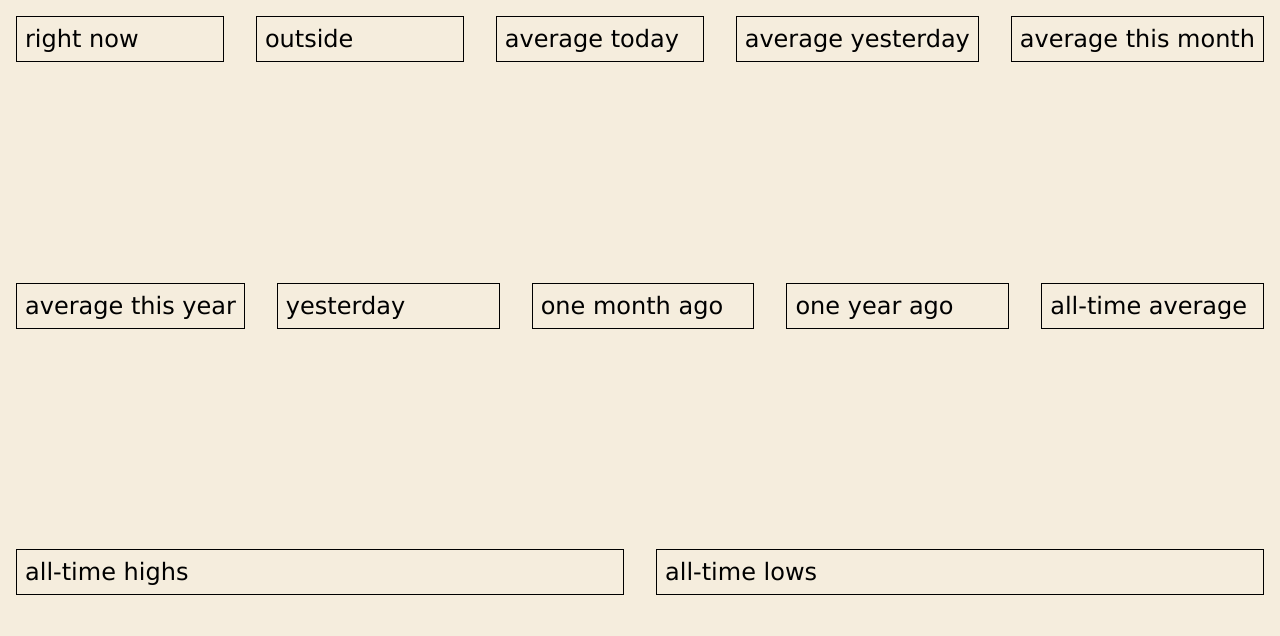
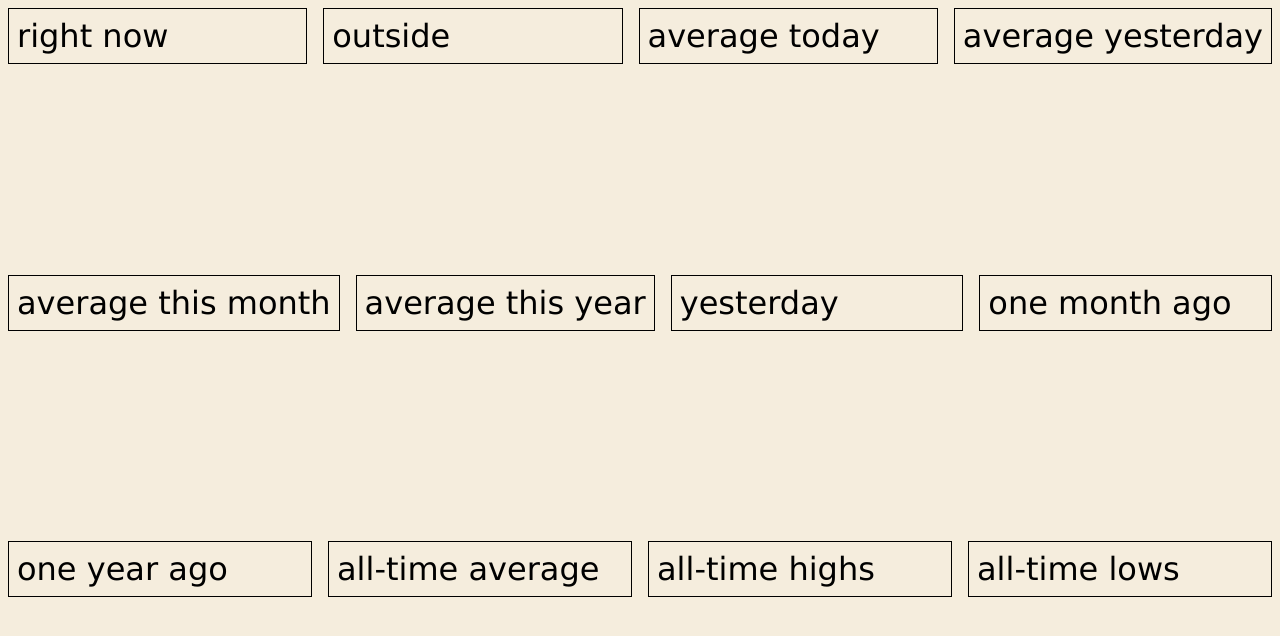
Before and after one commit to emheyboer/araweb, a website: page public/index.html in a window 1280 px wide. Drawn offline with Linux system fonts and the light colour scheme; no server answers.

Commit message:
formatting "improvements"

```diff
--- a/public/style.css
+++ b/public/style.css
@@ -20,7 +20,7 @@ div.card-outer {
     border: solid thin black;
     width: max-content;
     height: max-content;
-    margin: 2vh;
+    margin: 1vh;
 }
 
 div.card-inner {
@@ -39,5 +39,5 @@ div.card-inner {
 
 div {
     flex: 1;
-    font-size: 3vh;
+    font-size: 4vmin;
 }
```
